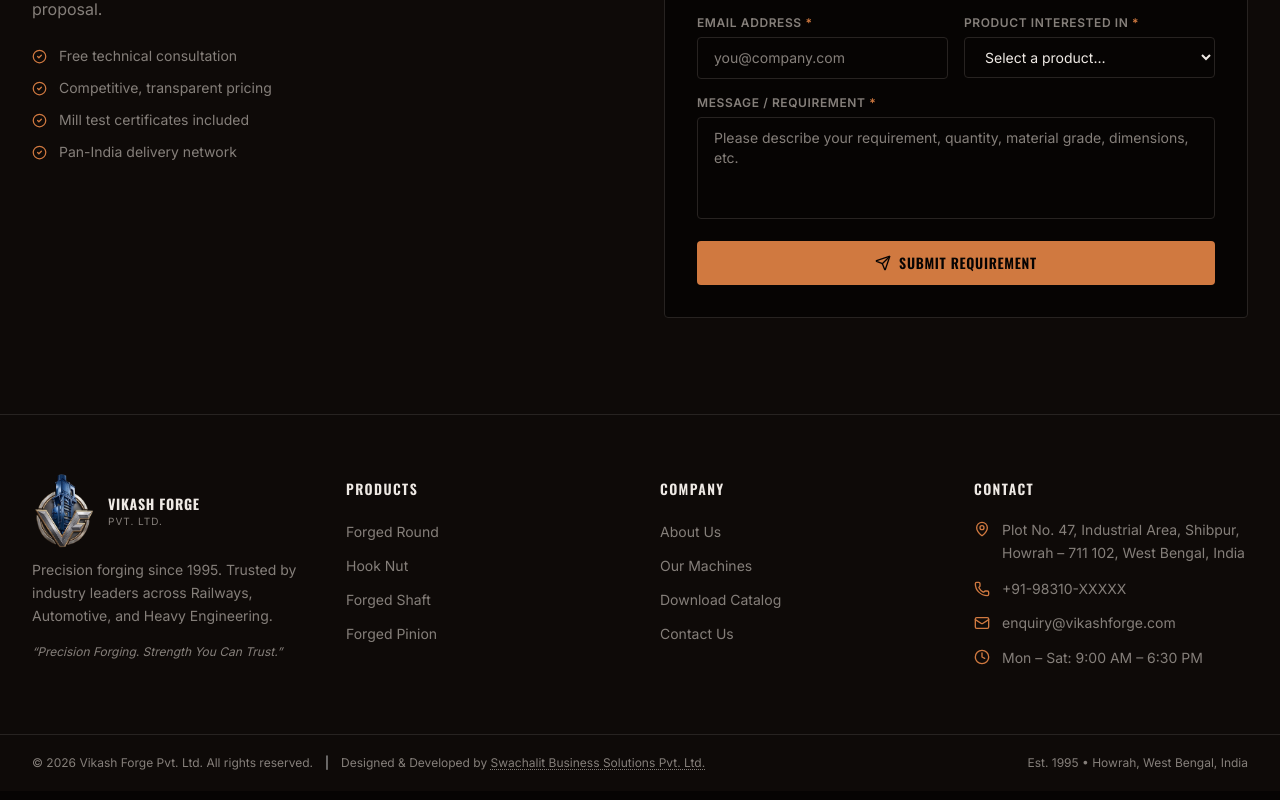
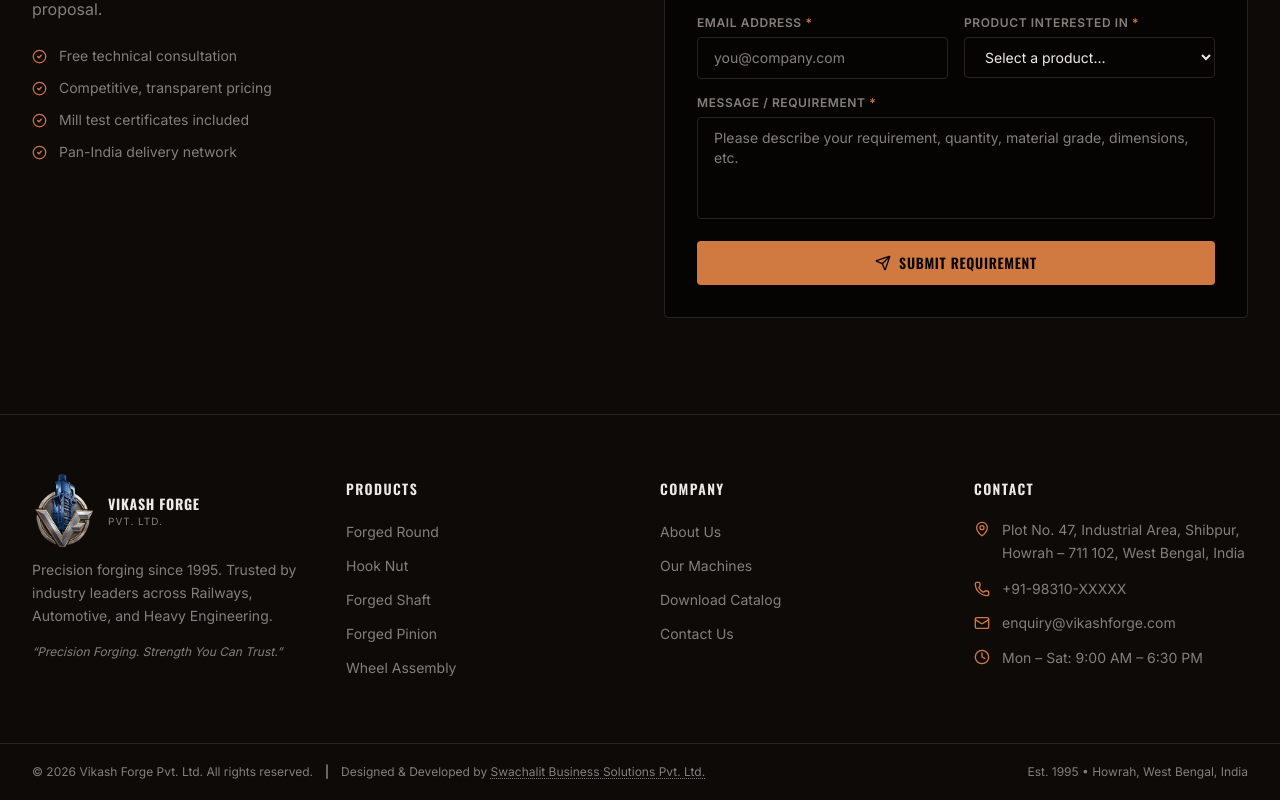
Before and after one commit to swachalit-main/vikash-forge, a Next.js app: page / in a window 1280 px wide. Shown: the part 5184-5984 px from the top of the page. Built offline with nearby package versions, Linux system fonts and the light colour scheme.

Commit message:
fix: added in the footer

```diff
--- a/components/footer.tsx
+++ b/components/footer.tsx
@@ -7,6 +7,7 @@ const PRODUCT_LINKS = [
   { label: 'Hook Nut', href: '/products/hook-nut' },
   { label: 'Forged Shaft', href: '/products/shaft' },
   { label: 'Forged Pinion', href: '/products/pinion' },
+  { label: 'Wheel Assembly', href: '/products/wheel-assembly' },
 ]
 
 const COMPANY_LINKS = [
```
